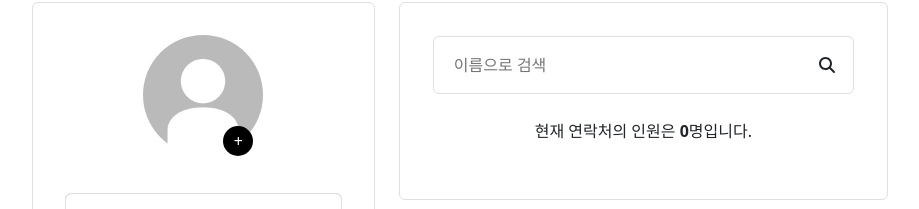
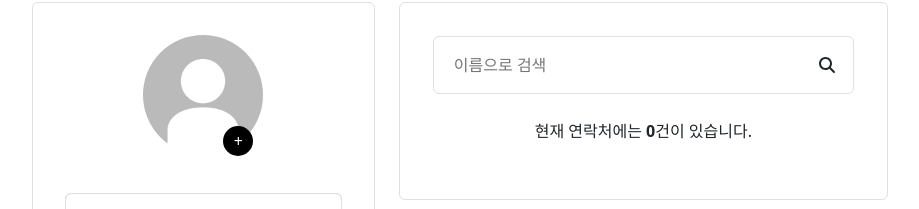
Before and after one commit to seongyurim/contacts-redux-2024, a React (Create React App) app: page / in a window 1280 px wide. Shown: the part 180-389 px from the top of the page, without its empty margins (180-1099 px from the left). Built offline with nearby package versions, Linux system fonts and the light colour scheme; the HTML template or start-up script is replaced by a standard one.

Commit message:
commit at 1703

```diff
--- a/src/App.css
+++ b/src/App.css
@@ -251,6 +251,7 @@ input:focus {
   width: 100%;
   padding: 1rem .75rem;
   margin-top: 1rem;
+  font-weight: 700;
 }
 
 
--- a/src/App.js
+++ b/src/App.js
@@ -1,10 +1,9 @@
 import 'bootstrap/dist/css/bootstrap.min.css';
 import './App.css';
-import { Container, Row, Col, Form, Button } from "react-bootstrap";
+import { Container, Row, Col } from "react-bootstrap";
 import ContactForm from './component/ContactForm';
 import ContactList from './component/ContactList';
 import titleIcon from './asset/contacts.png';
-import { FontAwesomeIcon } from '@fortawesome/react-fontawesome';
 
 function App() {
   return (
--- a/src/component/ContactForm.js
+++ b/src/component/ContactForm.js
@@ -16,10 +16,9 @@ const ContactForm = () => {
   const [showPhoneMsg, setShowPhoneMsg] = useState(false);
 
   const addContact = (event) => {
-
     event.preventDefault(); // 리로드 막기
     const id = new Date().getTime(); // 타임스탬프로 고유 ID 생성
-    let valid = true;
+    let valid = true; // 폼의 유효성 검사
 
     if (name === "") {
       setShowNameMsg(true);
@@ -37,19 +36,22 @@ const ContactForm = () => {
       setShowPhoneMsg(false);
     }
 
+    // 이름이나 휴대전화번호를 입력하지 않으면 리턴
     if (!valid) {
       return;
     }
 
+    // 데이터 전송
     dispatch({type:"ADD_CONTACT", payload:{id, name, phoneNumber, memo, profileImg}});
 
-    // 데이터 초기화
+    // 디스피치 후 데이터 초기화
     setName("");
     setPhoneNumber("");
     setMemo("");
     setProfileImg(profileDefault);
   }
 
+  // 프로필사진 첨부
   const uploadProfileImg = (event) => {
     const { files } = event.target;
     const uploadFile = files[0]; // files 배열의 첫번째 파일 사용
@@ -60,6 +62,7 @@ const ContactForm = () => {
     }
   }
 
+  // 휴대전화번호에 하이픈 자동 삽입
   const autoHyphen = (event) => {
     const target = event.target;
     target.value = target.value
@@ -126,7 +129,7 @@ const ContactForm = () => {
         </div>
 
         <Button variant="dark" type="submit" className="btn-add">
-          <strong>연락처에 추가</strong>
+          연락처에 추가
         </Button>
       </Form>
     </div>
--- a/src/component/ContactItem.js
+++ b/src/component/ContactItem.js
@@ -4,6 +4,7 @@ import { useDispatch } from "react-redux";
 const ContactItem = ({item}) => {
 
   const dispatch = useDispatch();
+
   const deleteList = () => {
     if (window.confirm("정말 삭제하시겠어요?")) {
       dispatch({type:"DELETE_CONTACT", payload:{id:item.id}});
--- a/src/component/ContactList.js
+++ b/src/component/ContactList.js
@@ -1,15 +1,15 @@
-import React, { useState, useEffect } from 'react';
 import ContactItem from './ContactItem';
 import SearchBox from './SearchBox';
 import { useSelector } from 'react-redux';
 
 const ContactList = () => {
+
   const filteredList = useSelector(state => state.filteredList);
 
   return (
     <div>
       <SearchBox />
-      <div className="total-count">현재 연락처의 인원은 <strong>{filteredList.length}</strong>명입니다.</div>
+      <div className="total-count">현재 연락처에는 <strong>{filteredList.length}</strong>건이 있습니다.</div>
       {filteredList.map((item, index) => <ContactItem item={item} key={index}/>)}
     </div>
   )
--- a/src/component/SearchBox.js
+++ b/src/component/SearchBox.js
@@ -1,7 +1,7 @@
 import React, { useState, useEffect } from 'react';
 import { useSelector, useDispatch } from "react-redux";
-import { FontAwesomeIcon } from '@fortawesome/react-fontawesome'
-import { faMagnifyingGlass } from '@fortawesome/free-solid-svg-icons'
+import { FontAwesomeIcon } from '@fortawesome/react-fontawesome';
+import { faMagnifyingGlass } from '@fortawesome/free-solid-svg-icons';
 
 const SearchBox = () => {
 
@@ -9,7 +9,7 @@ const SearchBox = () => {
   const [focusedField, setFocusedField] = useState(false);
   const [noKeyword, setNoKeyword] = useState(false); // 검색어가 없는 경우
   const [noMatched, setNoMatched] = useState(false); // 검색어가 매칭되지 않는 경우
-  const { contactList, filteredList } = useSelector(state => state);
+  const { filteredList } = useSelector(state => state);
   let dispatch = useDispatch();
 
   const searchByName = (event) => {
@@ -35,11 +35,12 @@ const SearchBox = () => {
         setNoMatched(false);
       }
     } else {
-      // 검색어가 없을 때는 매칭 상태를 확인할 필요가 없음
+      // 검색어가 없을 때에는 매칭 상태를 확인할 필요가 없음
       setNoMatched(false);
     }
   }, [filteredList]);
 
+  // 엔터를 눌러도 검색(필터링)이 되게 하기
   const handleKeyDown = (event) => {
     if (event.key === 'Enter') {
       searchByName(event);
@@ -60,7 +61,7 @@ const SearchBox = () => {
         />
         <FontAwesomeIcon icon={faMagnifyingGlass} className="search-icon" onClick={searchByName} />
       </div>
-      <div className="msgs">
+      <div>
         {noKeyword && (<div className="search-msg">키워드가 입력되지 않았습니다.</div>)}
         {noMatched && (<div className="search-msg">검색 결과가 없습니다.</div>)}
       </div>
```
